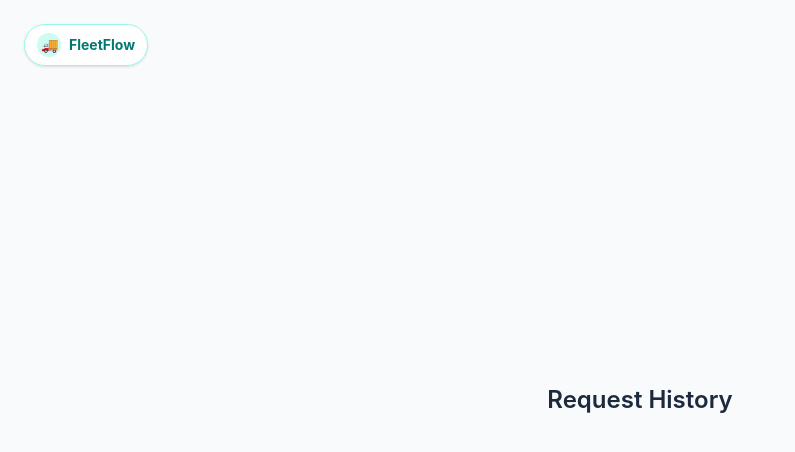
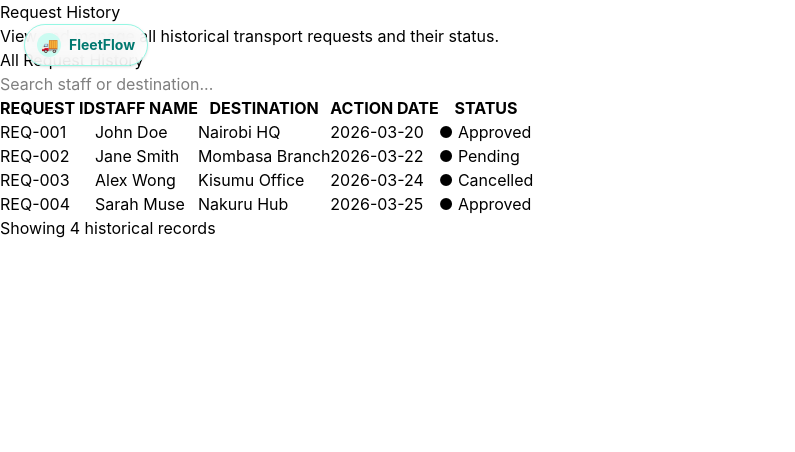
Before and after one commit to Mechantchulo/Comp390-FleetFlow, a React (Vite) app: page /dean/history in a window 1280 px wide. Shown: the top 452 px of the page, without its empty margins (0-795 px from the left). Built offline with nearby package versions, Linux system fonts and the light colour scheme; no server answers.

Commit message:
Restored changes after accidental pulling main in dev branch-J.A

```diff
--- a/src/App.jsx
+++ b/src/App.jsx
@@ -7,6 +7,8 @@ import StaffDashboard from "./pages/staff/StaffDashboard";
 import DriverDashboard from "./pages/driver/DriverDashboard";
 import TransportManagerDashboard from "./pages/manager/TransportManagerDashboard";
 import ProfilePage from "./pages/dean/Profile";
+import PendingRequests from "./pages/dean/PendingRequests";
+import RequestHistory from "./pages/dean/RequestHistory";
 
 function Placeholder({ title }) {
   return (
@@ -40,8 +42,8 @@ export default function App() {
         <Route path="/dashboard/operations_staff" element={<StaffDashboard />} />
         <Route path="/dashboard/department_dean" element={<DeanDashboard />} />
         <Route path="/dashboard/fleet_driver" element={<DriverDashboard />} />
-        <Route path="/dean/pending" element={<Placeholder title="Pending Requests" />} />
-        <Route path="/dean/history" element={<Placeholder title="Request History" />} />
+        <Route path="/dean/pending" element={<PendingRequests />} />
+        <Route path="/dean/history" element={<RequestHistory />} />
         <Route path="/dean/profile" element={<ProfilePage />} />
       </Routes>
     </>
--- a/src/pages/dean/DeclineConfirmation.jsx
+++ b/src/pages/dean/DeclineConfirmation.jsx
@@ -1,5 +1,4 @@
 import React, { useState } from 'react';
-import './DeclineConfirmation.css';
 
 const DeclineConfirmation = ({ requestId, onConfirm, onCancel }) => {
   const [reason, setReason] = useState("");
--- a/src/pages/dean/Profile.jsx
+++ b/src/pages/dean/Profile.jsx
@@ -31,14 +31,13 @@ const Profile = () => {
 
           <div>
             <h3 className="text-xl font-semibold">{user.name}</h3>
-            <p className="text-gray-400 text-sm">Faculty of {user.faculty}</p>
           </div>
 
         </div>
 
 
         {/* PROFILE INFO */}
-        <div className="grid grid-cols-1 md:grid-cols-2 gap-6 text-sm">
+        <div className="grid grid-cols-1 gap-6 text-sm">
 
           <div>
             <p className="text-gray-400">Gender</p>
@@ -62,7 +61,9 @@ const Profile = () => {
 
         </div>
 
-
+           <br></br>
+           <br></br>
+           <br></br>
         {/* ACTION BUTTONS */}
         <div>  <button className="bg-[#E6F4F1] text-[#2A9D8F] px-5 py-2 rounded-lg hover:bg-teal-100">
             Change Password
--- a/src/pages/dean/RequestHistory.jsx
+++ b/src/pages/dean/RequestHistory.jsx
@@ -1,30 +1,39 @@
 import React, { useState, useEffect } from 'react';
-import './RequestHistory.css';
 
 const RequestHistory = () => {
-  // Start with an EMPTY array
-  const [history, setHistory] = useState([]);
+  // 1. Initializing with Mock Data so you can see the table immediately
+  const [history, setHistory] = useState([
+    { id: "REQ-001", staff: "John Doe", dest: "Nairobi HQ", date: "2026-03-20", status: "Approved" },
+    { id: "REQ-002", staff: "Jane Smith", dest: "Mombasa Branch", date: "2026-03-22", status: "Pending" },
+    { id: "REQ-003", staff: "Alex Wong", dest: "Kisumu Office", date: "2026-03-24", status: "Cancelled" },
+    { id: "REQ-004", staff: "Sarah Muse", dest: "Nakuru Hub", date: "2026-03-25", status: "Approved" }
+  ]);
 
-  // This is where you will eventually fetch data from your SQL DB
-  useEffect(() => {
-    const fetchHistory = async () => {
-      // Once your backend is ready, you'll fetch data here
-      // For now, it stays empty ([])
-    };
-    fetchHistory();
-  }, []);
+  const [searchTerm, setSearchTerm] = useState("");
+
+  // 2. Logic to filter data based on the search bar input
+  const filteredHistory = history.filter(item =>
+    item.staff.toLowerCase().includes(searchTerm.toLowerCase()) ||
+    item.dest.toLowerCase().includes(searchTerm.toLowerCase())
+  );
 
   return (
     <div className="history-container">
       <div className="history-header">
         <h1>Request History</h1>
-        <p>View and manage all historical transport requests and their final status.</p>
+        <p>View and manage all historical transport requests and their status.</p>
       </div>
 
       <div className="table-card">
         <div className="table-actions">
           <h3>All Request History</h3>
-          <input type="text" placeholder="Search staff or destination..." className="search-bar" />
+          <input
+            type="text"
+            placeholder="Search staff or destination..."
+            className="search-bar"
+            value={searchTerm}
+            onChange={(e) => setSearchTerm(e.target.value)}
+          />
         </div>
 
         <table className="history-table">
@@ -38,14 +47,15 @@ const RequestHistory = () => {
             </tr>
           </thead>
           <tbody>
-            {history.length > 0 ? (
-              history.map((item, index) => (
+            {filteredHistory.length > 0 ? (
+              filteredHistory.map((item, index) => (
                 <tr key={index}>
                   <td>{item.id}</td>
                   <td>{item.staff}</td>
                   <td>{item.dest}</td>
                   <td>{item.date}</td>
                   <td>
+
                     <span className={`status-badge ${item.status.toLowerCase()}`}>
                       ● {item.status}
                     </span>
@@ -53,10 +63,9 @@ const RequestHistory = () => {
                 </tr>
               ))
             ) : (
-              // This shows when there is no data yet
               <tr>
                 <td colSpan="5" style={{ textAlign: 'center', padding: '40px', color: '#999' }}>
-                  No history records found. Logs will appear here once requests are processed.
+                  No records match your search.
                 </td>
               </tr>
             )}
@@ -64,7 +73,7 @@ const RequestHistory = () => {
         </table>
 
         <div className="table-footer">
-          Showing {history.length} historical records
+          Showing {filteredHistory.length} historical records
         </div>
       </div>
     </div>
```
